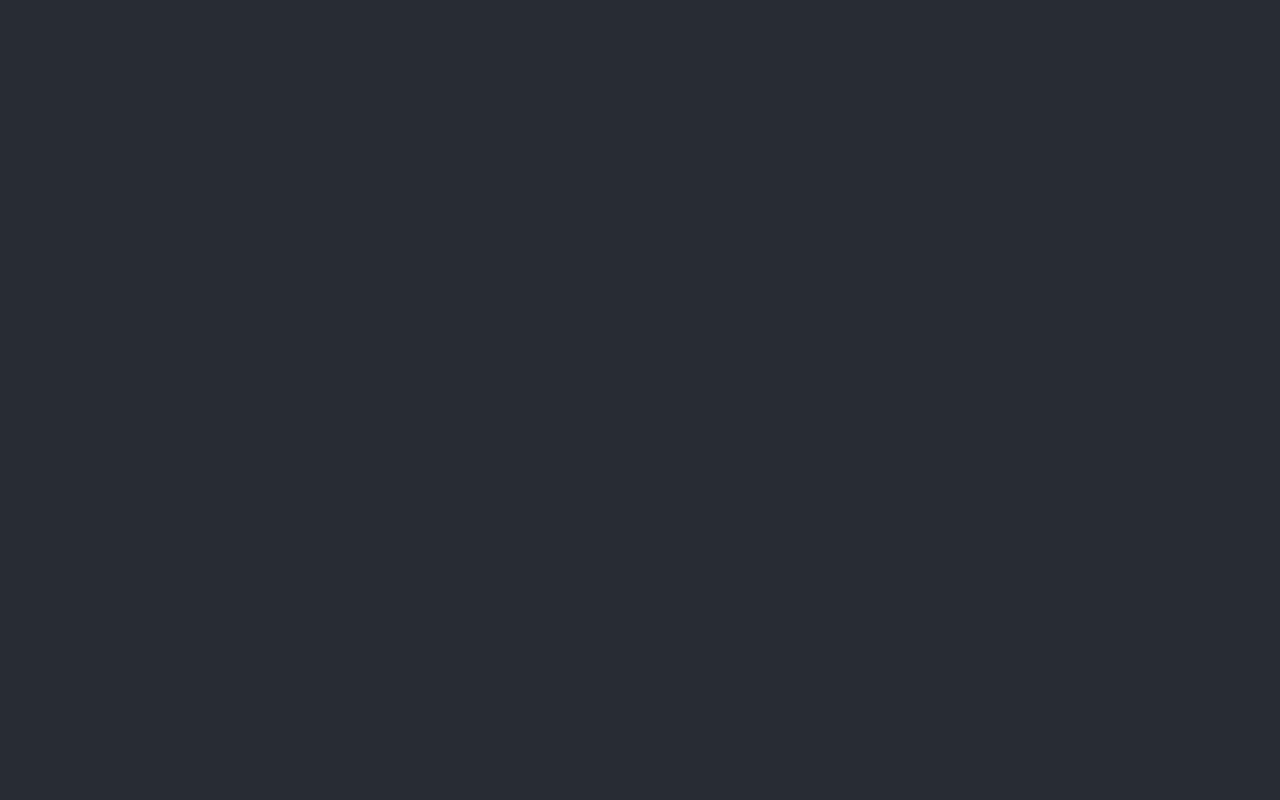
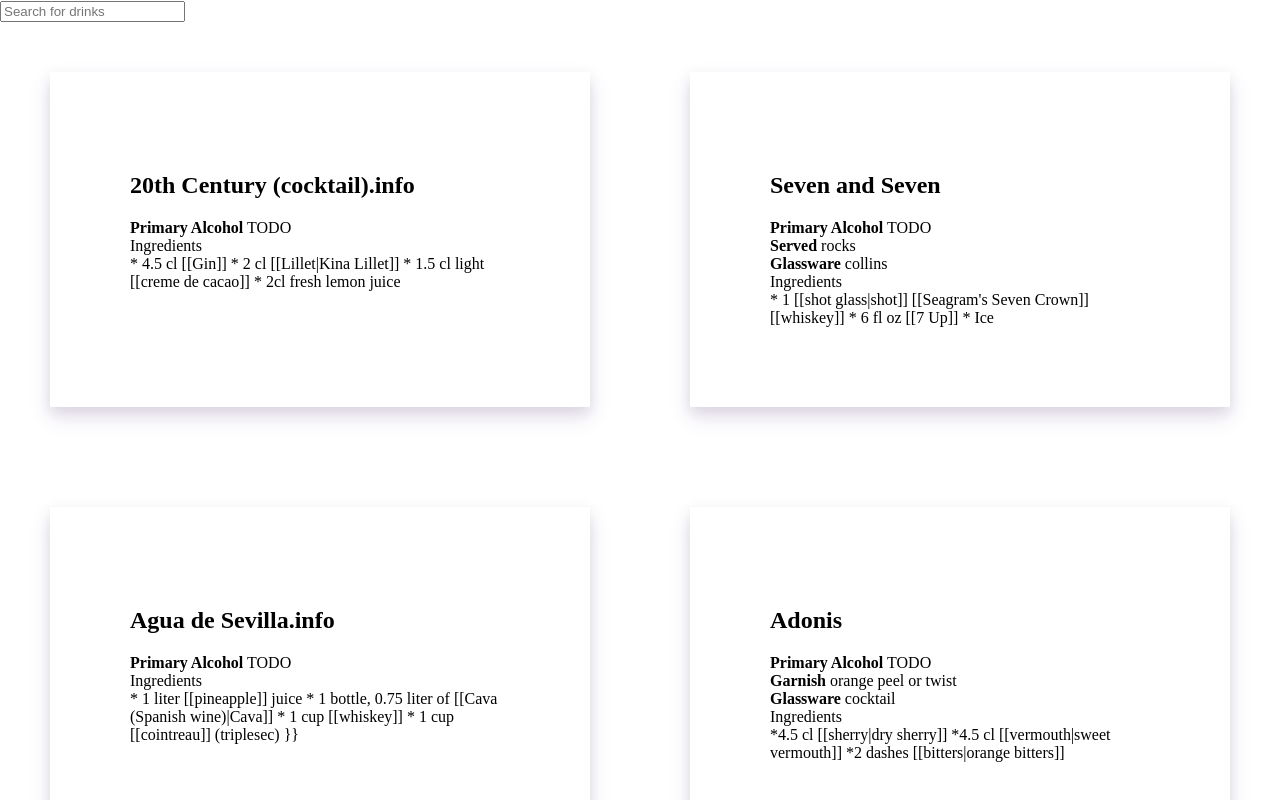
Before and after one commit to cmsparks/cocktail-db, a React (Create React App) app in the folder cocktail-web/: page / in a window 1280 px wide. Shown: the top 800 px of the page. Built offline with nearby package versions, Linux system fonts and the light colour scheme.

Commit message:
Add in basic UI and start implementing basic search

```diff
--- a/cocktail-web/src/App.css
+++ b/cocktail-web/src/App.css
@@ -1,38 +1,29 @@
-.App {
+.list-container {
+  display: flex;
+  flex-direction: row;
+  flex-wrap: wrap;
+}
+
+.cocktail {
+  display: flex;
+  flex-direction: column;
+  background-color: white;
+  font-family: 'Avenir Next', 'Avenir';
+  width: 380px;
+  margin: 50px;
+  padding: 80px;
+  background: #FFFFFF;
+  box-shadow: 0px 4px 10px rgba(121, 121, 121, 0.1), 0px 10px 20px #E2DBE8;
+}
+
+.cocktail > h1 {
   text-align: center;
 }
 
-.App-logo {
-  height: 40vmin;
-  pointer-events: none;
+.cocktail-item {
+
 }
 
-@media (prefers-reduced-motion: no-preference) {
-  .App-logo {
-    animation: App-logo-spin infinite 20s linear;
-  }
+.item-key {
+  font-weight: bold;
 }
-
-.App-header {
-  background-color: #282c34;
-  min-height: 100vh;
-  display: flex;
-  flex-direction: column;
-  align-items: center;
-  justify-content: center;
-  font-size: calc(10px + 2vmin);
-  color: white;
-}
-
-.App-link {
-  color: #61dafb;
-}
-
-@keyframes App-logo-spin {
-  from {
-    transform: rotate(0deg);
-  }
-  to {
-    transform: rotate(360deg);
-  }
-}
--- a/cocktail-web/src/App.js
+++ b/cocktail-web/src/App.js
@@ -1,13 +1,18 @@
 import logo from './logo.svg';
+import { useState } from 'react';
 import './App.css';
 import CocktailsList from './components/CocktailsList';
 import cocktails_data from './data/cocktails'
+import SearchBar from './components/SearchBar'
 
 function App() {
+  let [search, setSearch] = useState("");
   return (
-    <div className="App">
-      <header className="App-header"></header>
-      <CocktailsList data={cocktails_data}>
+    <div className="app">
+      <header className="App-header">
+        <SearchBar setSearch={setSearch}/>
+      </header>
+      <CocktailsList data={cocktails_data.filter(e => JSON.stringify(e).toLowerCase().includes(search))}>
       </CocktailsList>
     </div>
   );
--- a/cocktail-web/src/components/CocktailsList.jsx
+++ b/cocktail-web/src/components/CocktailsList.jsx
@@ -1,13 +1,14 @@
 function CocktailsList(props) {
-  return <div>{props.data.map((e) => <Cocktail cocktail={e}/>)}</div>;
+  return <div className="list-container">{props.data.map((e) => <Cocktail cocktail={e}/>)}</div>;
 }
 
 function Cocktail(props) {
-  return <div>
-    <h1>{props.cocktail.name}</h1>
+  return <div className="cocktail">
+    <h2 className="cocktail-name">{props.cocktail.name}</h2>
     <Item name="Primary Alcohol" value={"TODO"}/>
-    <Item name="Served" value={props.cocktail.served}/>
+    {props.cocktail.served ? <Item name="Served" value={props.cocktail.served}/>: null}
     {props.cocktail.garnish ? <Item name="Garnish" value={props.cocktail.garnish}/> : null}
+    {props.cocktail.drinkware ? <Item name="Glassware" value={props.cocktail.drinkware}/> : null}
     <IngredientsList ingredients={props.cocktail.ingredients}/>
     <Instructions instructions={props.cocktail.instructions}/>
   </div>;
@@ -15,15 +16,18 @@ function Cocktail(props) {
 
 function Item(props) {
   let {name, value} = props;
-  return <span><b>{name}</b> {value}</span>;
+  return <div className="cocktail-item"><span className="item-key">{name}</span> {value}</div>;
 }
 
 function IngredientsList(props) {
-  return <div>{props.ingredients}</div>
+  return <>
+    <div className="cocktail-item">Ingredients</div>
+    <div className="ingedients">{props.ingredients}</div>
+  </>
 }
 
 function Instructions(props) {
-  return <div>{props.prep}</div>
+  return <div className="instructions">{props.prep}</div>
 }
 
 export default CocktailsList;
--- /dev/null
+++ b/cocktail-web/src/components/SearchBar.jsx
@@ -0,0 +1,4 @@
+function SearchBar(props) {
+  return <input placeholder="Search for drinks" onChange={e => props.setSearch(e.target.value)}/>
+}
+export default SearchBar;
```
Also changed, not shown: cocktail-web/src/components/CocktailDisplay/CocktailDisplay.jsx (added), 1 other file (tests, documents, lock files or other folders).
